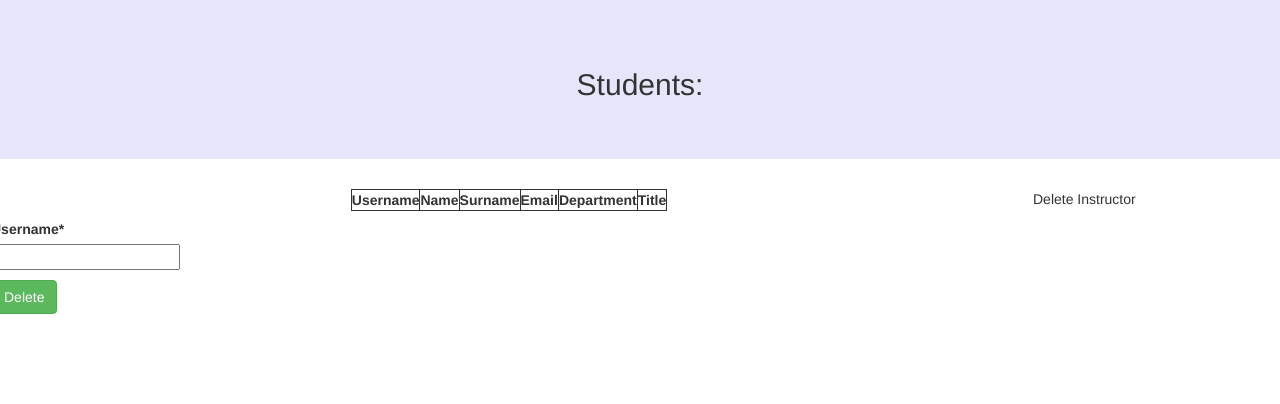
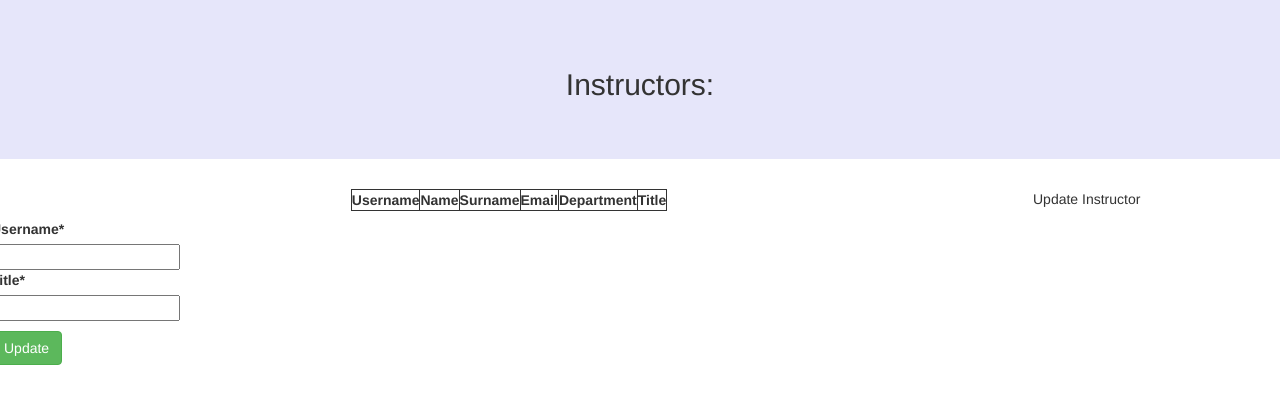
Before and after one commit to mbatuhancelik/RegistrationSystem, a Django app: page /dbManager/viewInstructors in a window 1280 px wide. Shown: the top 404 px of the page. Run offline with Django 3.2, Linux system fonts and the light colour scheme; data that the repository does not hold is empty; some libraries are stand-ins or nearby versions.

Commit message:
view instructors hotfix

```diff
--- a/dbManager/forms.py
+++ b/dbManager/forms.py
@@ -32,5 +32,6 @@ class AddInstructorForm(forms.Form):
 class DeleteStudentForm(forms.Form):
     studentId = forms.IntegerField()
 
-class DeleteInstructorForm(forms.Form):
+class UpdateInstructorForm(forms.Form):
     username = forms.CharField(widget=forms.TextInput())
+    title = forms.CharField(widget=forms.TextInput())
--- a/dbManager/templates/homepage.html
+++ b/dbManager/templates/homepage.html
@@ -24,7 +24,7 @@
 <body>
     <div class="wrapper">
         <div style="background-color:lavender; !important" class="jumbotron text-center bg-primary">
-            <h2> Welcome back {{username}}.</h2>
+            <h2> Welcome back database manager.</h2>
     </div>
     <form class="form-group" method="POST" novalidate action="{% url 'addStudentForm' %}">
         {{login_form|crispy}}
@@ -44,7 +44,7 @@
     <form class="form-group" method="POST" novalidate action="{% url 'viewInstructors' %}">
         {{login_form|crispy}}
         {% csrf_token %}
-        <button type="submit" style="margin-top: 10px;"class="btn btn-success">View/delete instructors</button>
+        <button type="submit" style="margin-top: 10px;"class="btn btn-success">View/update instructors</button>
     </form>
 </body>
 </html>
--- a/dbManager/templates/viewInstructors.html
+++ b/dbManager/templates/viewInstructors.html
@@ -3,7 +3,7 @@
 
 <html lang="en">
 <head>
-  	<title>Home</title>
+  	<title>instructors:</title>
     <link rel="stylesheet" href="https://maxcdn.bootstrapcdn.com/bootstrap/3.4.1/css/bootstrap.min.css">
     <link href="//maxcdn.bootstrapcdn.com/font-awesome/4.2.0/css/font-awesome.min.css" rel="stylesheet">
     <style>
@@ -24,7 +24,7 @@
 <body>
     <div class="wrapper">
         <div style="background-color:lavender; !important" class="jumbotron text-center bg-primary">
-            <h2> Students:</h2>
+            <h2> Instructors:</h2>
     </div>
     <div class="row">
 
@@ -55,13 +55,13 @@
             {% endfor %}
         </table>
         </div>
-        <p>Delete Instructor</p>
+        <p>Update Instructor</p>
         <div class="column" style="float: left;
         width: 20%;">
-            <form class="form-group" method="POST" novalidate action="{% url 'deleteInstructor' %}">
+            <form class="form-group" method="POST" novalidate action="{% url 'updateInstructor' %}">
                 {{form|crispy}}
                 {% csrf_token %}
-                <button type="submit" style="margin-top: 10px;"class="btn btn-success">Delete</button>
+                <button type="submit" style="margin-top: 10px;"class="btn btn-success">Update</button>
             </form>
         </div>
 
--- a/dbManager/urls.py
+++ b/dbManager/urls.py
@@ -11,5 +11,5 @@ urlpatterns = [
     path('viewStudents', views.viewStudents, name='viewStudents'),
     path('deleteStudent', views.deleteStudent, name='deleteStudent'),
     path('viewInstructors', views.viewInstructors, name='viewInstructors'),
-    path('deleteInstructor', views.deleteInstructor, name='deleteInstructor')
+    path('updateInstructor', views.updateInstructor, name='updateInstructor')
 ]
--- a/dbManager/views.py
+++ b/dbManager/views.py
@@ -41,7 +41,7 @@ def deleteStudent(req):
 def viewStudents(req):
     result = run_statement("""
     Select student.student_id, user.username, user.name, surname, email, department_id, completed_credits, gpa from
-    student inner join user on  student.username=user.username""")
+    student inner join user on  student.username=user.username order by  completed_credits ASC""")
 
     delete = forms.DeleteStudentForm()
     return render(req,'viewStudents.html',{"results":result,"form":delete})
@@ -68,8 +68,8 @@ def addInstructor(req):
     #in successful execution, user and student result returns empty tuple
     return HttpResponseRedirect("./addInstructorForm")
 
-def deleteInstructor(req):
-    user_result = run_statement(f"delete from user where username = \"{req.POST['username']}\";" )
+def updateInstructor(req):
+    user_result = run_statement(f"update instructor set title = \"{req.POST['title']}\" where username = \"{req.POST['username']}\";" )
 
     #in successful execution, user and student result returns empty tuple
     return HttpResponseRedirect("./viewInstructors")
@@ -78,5 +78,5 @@ def viewInstructors(req):
     result = run_statement("""
     select user.username, name , surname, email, department_id, title from user inner join instructor on user.username = instructor.username""")
 
-    delete = forms.DeleteInstructorForm()
-    return render(req,'viewInstructors.html',{"results":result,"form":delete})
+    update = forms.UpdateInstructorForm()
+    return render(req,'viewInstructors.html',{"results":result,"form":update})
```
